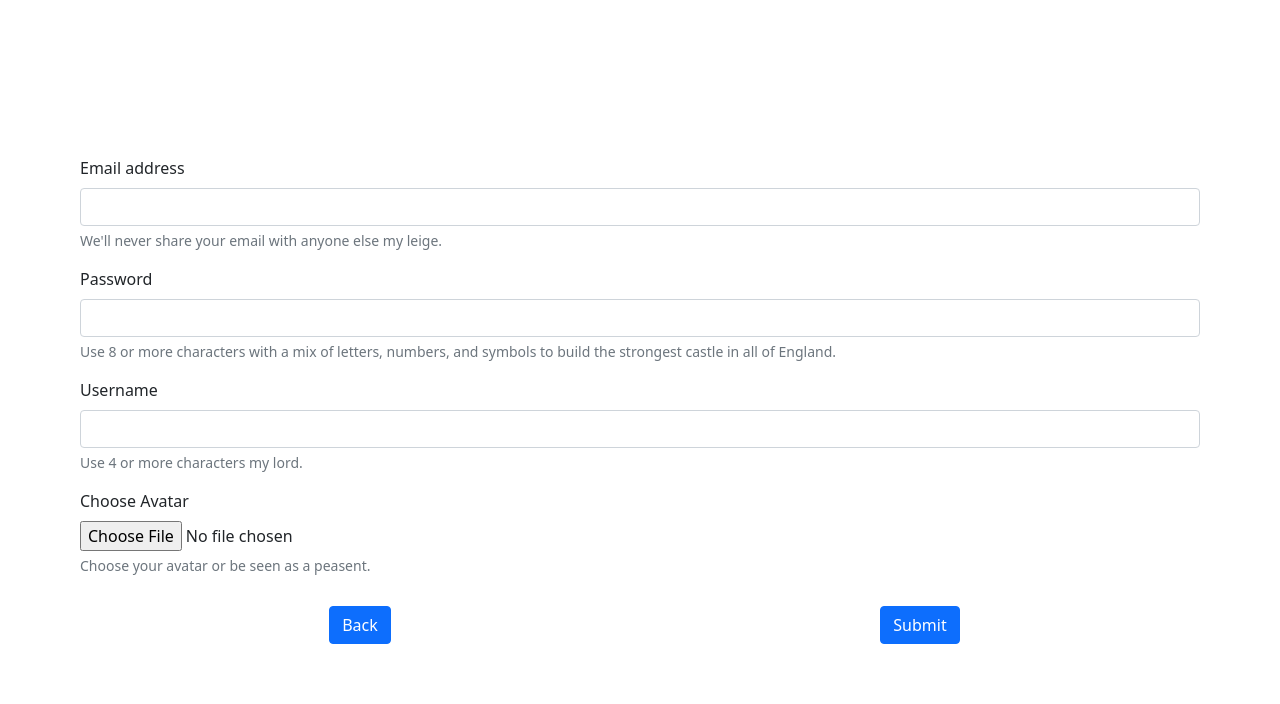
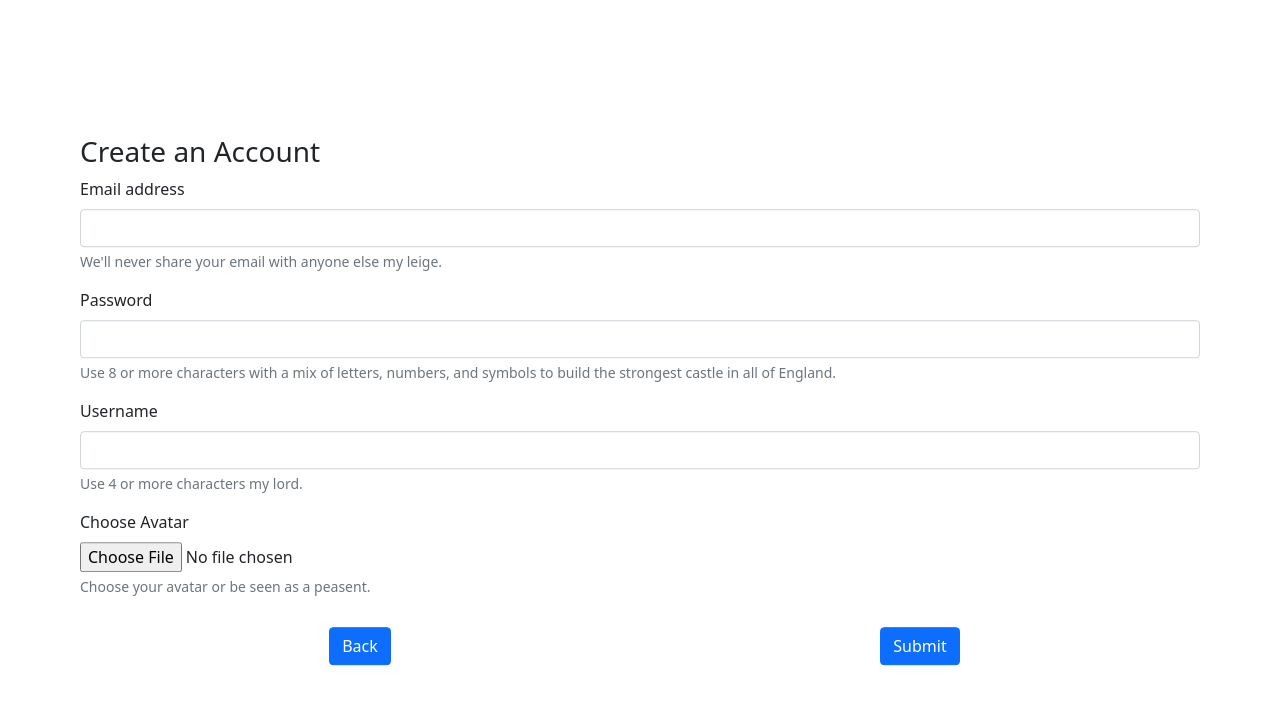
Before and after one commit to BlueOceanPacific/LoveLetter, a React app: page /#/signup in a window 1280 px wide. Shown: the top 704 px of the page. Built offline with nearby package versions, Linux system fonts and the light colour scheme; the HTML template or start-up script is replaced by a standard one.

Commit message:
add title

```diff
--- a/client/src/components/SignUp/SignUp.jsx
+++ b/client/src/components/SignUp/SignUp.jsx
@@ -5,6 +5,7 @@ import './SignUp.scss';
 function SignUp() {
   return (
     <div className="container">
+      <h3> Create an Account </h3>
       <form>
         <div className="mb-3 email">
           <label htmlFor="InputEmail" className="form-label">
```
